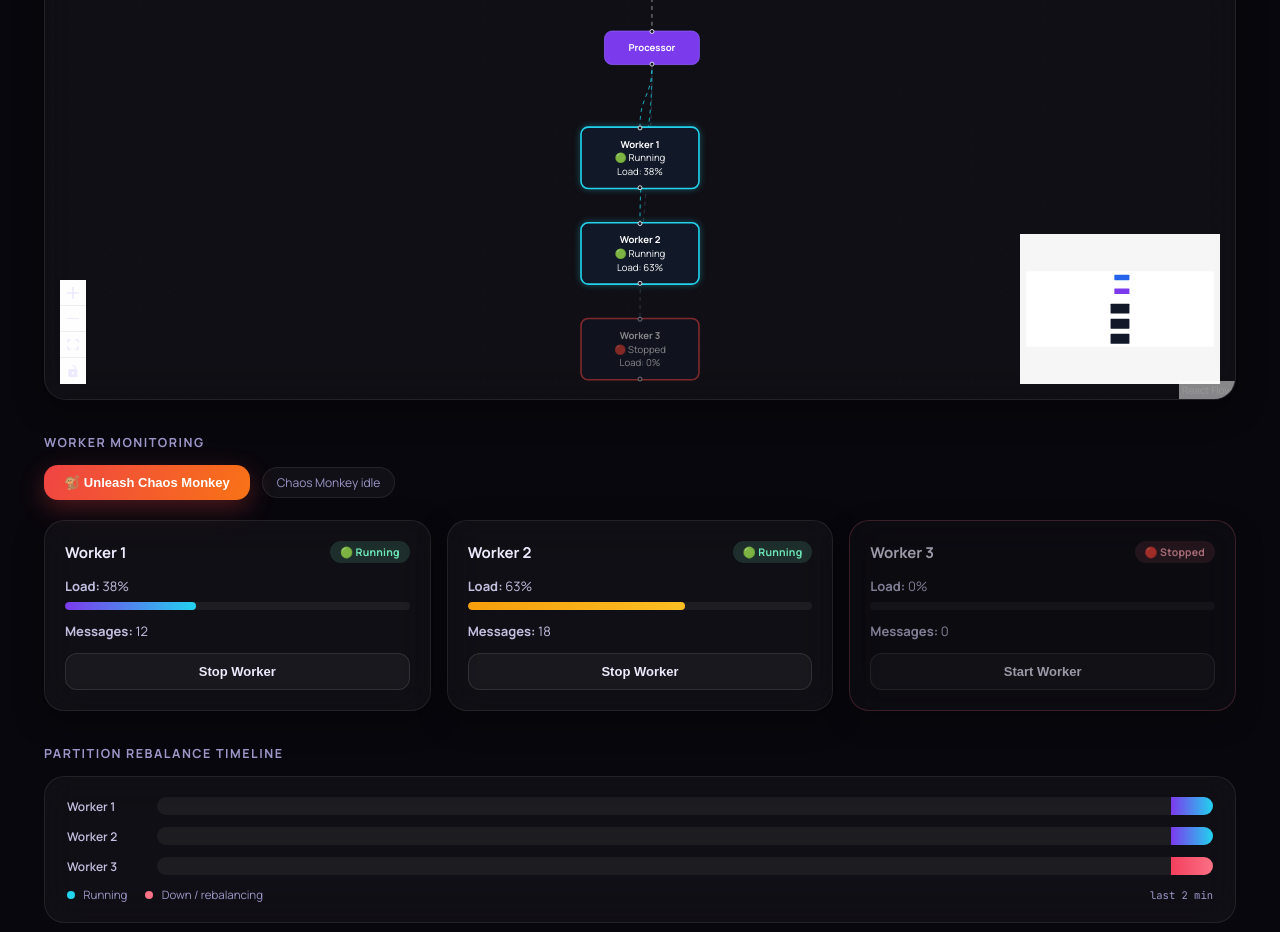
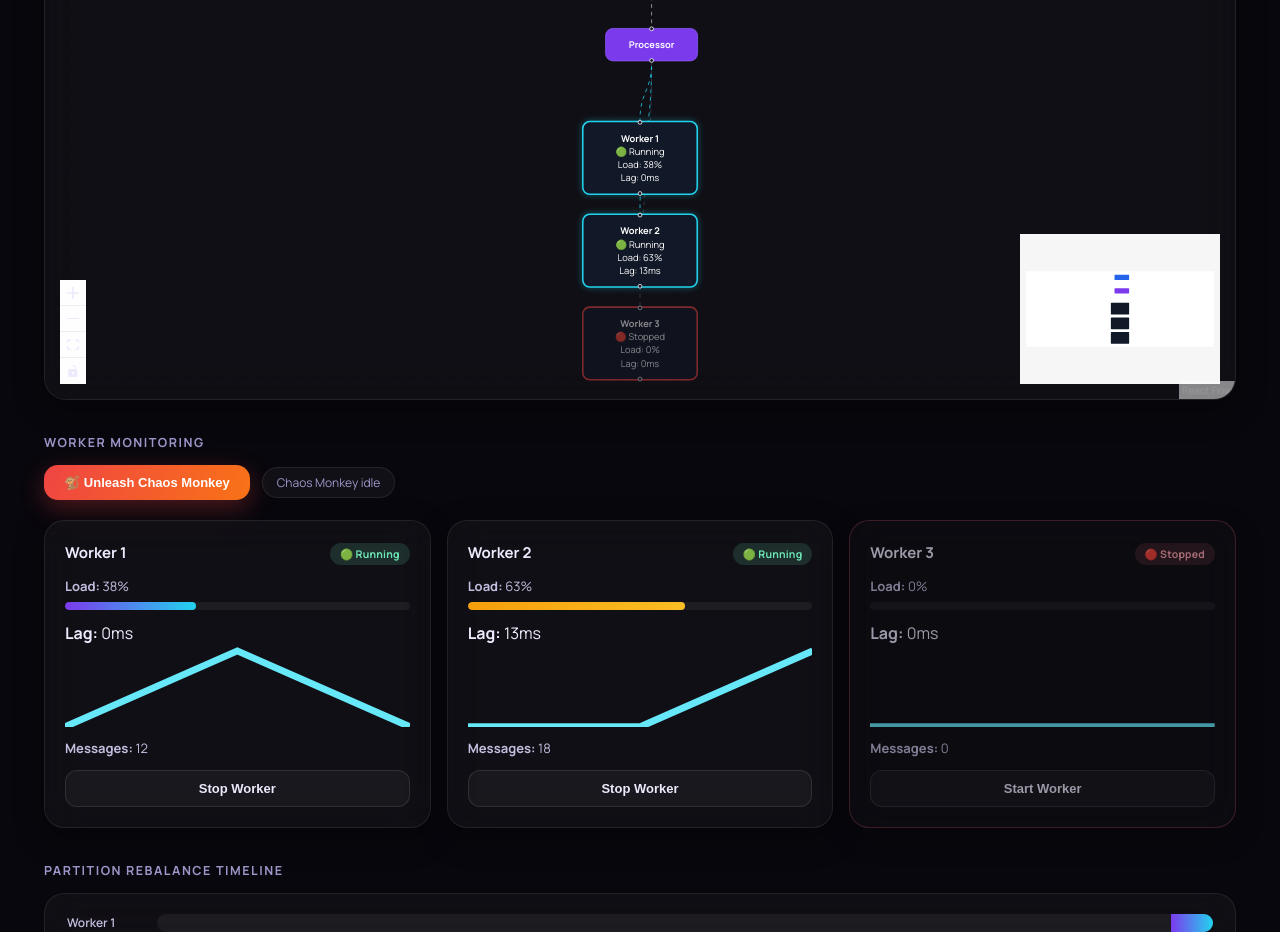
Before and after one commit to ZoyaTabassum/StreamForge, a React app in the folder frontend/: page / in a window 1280 px wide. Shown: the part 420-1352 px from the top of the page. Built offline with nearby package versions, Linux system fonts and the light colour scheme; the HTML template or start-up script is replaced by a standard one.

Commit message:
simulated consumer lag + bottleneck detection

```diff
--- a/frontend/src/App.jsx
+++ b/frontend/src/App.jsx
@@ -106,24 +106,57 @@ const initialEdges = [
 // ===============================
 
 const initialWorkers = [
-  { id: 1, name: "Worker 1", status: "Running", load: 42, messages: 12 },
-  { id: 2, name: "Worker 2", status: "Running", load: 67, messages: 18 },
-  { id: 3, name: "Worker 3", status: "Stopped", load: 0, messages: 0 },
+  { id: 1, name: "Worker 1", status: "Running", load: 42, messages: 12, lag: 0, lagHistory: [0] },
+  { id: 2, name: "Worker 2", status: "Running", load: 67, messages: 18, lag: 0, lagHistory: [0] },
+  { id: 3, name: "Worker 3", status: "Stopped", load: 0, messages: 0, lag: 0, lagHistory: [0] },
 ];
 
 // Rolling window shown on the rebalance timeline (2 minutes).
 const TIMELINE_WINDOW_MS = 120000;
 
-function NodeLabel({ worker }) {
+// DAY 16 - simulated Prometheus-style consumer lag.
+// Runs on the same cadence a real scrape interval would use.
+const PROM_SCRAPE_INTERVAL_MS = 2000;
+const LAG_RISE_LOAD_THRESHOLD = 70;   // load% above which lag climbs
+const LAG_DRAIN_LOAD_THRESHOLD = 40;  // load% below which lag drains
+const BOTTLENECK_LAG_MS = 2500;       // lag threshold to flag the worst worker as THE bottleneck
+const LAG_HISTORY_LENGTH = 20;        // samples kept per worker for the sparkline
+
+function NodeLabel({ worker, isBottleneck }) {
   const isRunning = worker.status === "Running";
   return (
     <div>
-      <strong>{worker.name}</strong>
+      <strong>{isBottleneck ? "🔥 " : ""}{worker.name}</strong>
       <br />
       {isRunning ? "🟢 Running" : "🔴 Stopped"}
       <br />
       Load: {worker.load}%
+      <br />
+      Lag: {worker.lag}ms
     </div>
+  );
+}
+
+// DAY 16 - tiny inline sparkline, no chart library needed.
+function LagSparkline({ history, isBottleneck }) {
+  const max = Math.max(1, ...history);
+  const points = history
+    .map((value, index) => {
+      const x = (index / Math.max(1, history.length - 1)) * 100;
+      const y = 24 - (value / max) * 22;
+      return `${x},${y}`;
+    })
+    .join(" ");
+
+  return (
+    <svg viewBox="0 0 100 24" className="lag-sparkline" preserveAspectRatio="none">
+      <polyline
+        points={points}
+        fill="none"
+        stroke={isBottleneck ? "#fb7185" : "#67e8f9"}
+        strokeWidth="2"
+      />
+    </svg>
   );
 }
 
@@ -175,6 +208,57 @@ function App() {
   }, []);
 
   // ===============================
+  // DAY 16 - BOTTLENECK DETECTION
+  // ===============================
+  //
+  // Derived every render from workers[].lag — not its own state, so it's
+  // always in sync with whatever the last Prometheus-style scrape produced.
+  // Only the single worst RUNNING worker can be "the" bottleneck, and only
+  // once its lag actually crosses the threshold.
+
+  const runningWorkersForLag = workers.filter((w) => w.status === "Running");
+  const worstLagWorker =
+    runningWorkersForLag.length > 0
+      ? runningWorkersForLag.reduce((worst, w) => (w.lag > worst.lag ? w : worst), runningWorkersForLag[0])
+      : null;
+  const bottleneckWorkerId =
+    worstLagWorker && worstLagWorker.lag >= BOTTLENECK_LAG_MS ? worstLagWorker.id : null;
+
+  // DAY 16 - log an activity entry exactly once when the bottleneck starts
+  // or clears, instead of spamming one every render.
+  const prevBottleneckRef = useRef(null);
+  useEffect(() => {
+    if (bottleneckWorkerId === prevBottleneckRef.current) return;
+
+    const eventTime = new Date().toLocaleTimeString();
+
+    if (bottleneckWorkerId) {
+      const w = workers.find((worker) => worker.id === bottleneckWorkerId);
+      setActivity((previousActivity) => [
+        {
+          id: Date.now() + Math.random(),
+          type: "bottleneck",
+          text: `${w ? w.name : "A worker"} flagged as the bottleneck — consumer lag ${w ? w.lag : "?"}ms`,
+          time: eventTime,
+        },
+        ...previousActivity,
+      ].slice(0, 40));
+    } else if (prevBottleneckRef.current !== null) {
+      setActivity((previousActivity) => [
+        {
+          id: Date.now() + Math.random(),
+          type: "recovered",
+          text: "Bottleneck cleared — consumer lag back to normal",
+          time: eventTime,
+        },
+        ...previousActivity,
+      ].slice(0, 40));
+    }
+
+    prevBottleneckRef.current = bottleneckWorkerId;
+  }, [bottleneckWorkerId]);
+
+  // ===============================
   // REFLECT WORKER STATE ONTO GRAPH NODES
   // ===============================
 
@@ -186,6 +270,8 @@ function App() {
 
         const isRunning = worker.status === "Running";
         const isHot = isRunning && worker.load >= 85;
+        const isBottleneck = worker.id === bottleneckWorkerId;
+
         const borderColor = !isRunning ? "#ef4444" : isHot ? "#f59e0b" : "#22d3ee";
         const glow = !isRunning
           ? "none"
@@ -195,18 +281,19 @@ function App() {
 
         return {
           ...node,
-          data: { label: <NodeLabel worker={worker} /> },
+          data: { label: <NodeLabel worker={worker} isBottleneck={isBottleneck} /> },
           style: {
             ...node.style,
-            border: `2px solid ${borderColor}`,
+            border: isBottleneck ? "3px solid #fb7185" : `2px solid ${borderColor}`,
             opacity: isRunning ? 1 : 0.5,
-            boxShadow: glow,
+            boxShadow: isBottleneck ? "0 0 16px rgba(244,63,94,0.6)" : glow,
+            animation: isBottleneck ? "bottleneckPulse 1.1s ease-in-out infinite" : "none",
             transition: "all 0.4s ease",
           },
         };
       })
     );
-  }, [workers, setNodes]);
+  }, [workers, bottleneckWorkerId, setNodes]);
 
   // ===============================
   // REFLECT WORKER STATE ONTO EDGES
@@ -283,19 +370,53 @@ function App() {
   }, [autoStream, simulateMessage]);
 
   // ===============================
-  // WORKER LOAD RECOVERY
+  // WORKER LOAD RECOVERY + DAY 16 SIMULATED CONSUMER LAG
   // ===============================
+  //
+  // Same cadence a Prometheus scrape would use. Load drifts back down when
+  // idle, same as before. Lag is the new "how far behind is this consumer"
+  // signal: it climbs when load is high, drains when load is low — this is
+  // exactly the shape api-contract.md (Day 14) describes swapping for real
+  // Prometheus numbers once the backend exposes them.
 
   useEffect(() => {
     const recoveryInterval = setInterval(() => {
       setWorkers((previousWorkers) =>
-        previousWorkers.map((worker) =>
-          worker.status !== "Running"
-            ? { ...worker, load: 0 }
-            : { ...worker, load: Math.max(0, worker.load - 2) }
-        )
+        previousWorkers.map((worker) => {
+          if (worker.status !== "Running") {
+            // Not running — its partition is (hopefully) covered elsewhere,
+            // so its own backlog drains as the covering worker catches up.
+            const drainedLag = Math.max(0, worker.lag - 300);
+            return {
+              ...worker,
+              load: 0,
+              lag: drainedLag,
+              lagHistory: [...worker.lagHistory.slice(-(LAG_HISTORY_LENGTH - 1)), drainedLag],
+            };
+          }
+
+          const nextLoad = Math.max(0, worker.load - 2);
+
+          let lagDelta;
+          if (worker.load >= LAG_RISE_LOAD_THRESHOLD) {
+            lagDelta = 60 + Math.random() * 140; // struggling — lag climbs fast
+          } else if (worker.load <= LAG_DRAIN_LOAD_THRESHOLD) {
+            lagDelta = -(80 + Math.random() * 120); // idle — catching back up
+          } else {
+            lagDelta = (Math.random() - 0.5) * 40; // mid-load — mild drift
+          }
+
+          const nextLag = Math.max(0, Math.round(worker.lag + lagDelta));
+
+          return {
+            ...worker,
+            load: nextLoad,
+            lag: nextLag,
+            lagHistory: [...worker.lagHistory.slice(-(LAG_HISTORY_LENGTH - 1)), nextLag],
+          };
+        })
       );
-    }, 2000);
+    }, PROM_SCRAPE_INTERVAL_MS);
     return () => clearInterval(recoveryInterval);
   }, []);
 
@@ -488,6 +609,16 @@ function App() {
           },
         ]
       : []),
+    // DAY 16 - bottleneck alert, only while one is actually flagged.
+    ...(bottleneckWorkerId
+      ? [
+          {
+            id: `bottleneck-${bottleneckWorkerId}`,
+            level: "critical",
+            text: `${worstLagWorker.name} is the throughput bottleneck (lag ${worstLagWorker.lag}ms) — investigate before it backs up the pipeline`,
+          },
+        ]
+      : []),
     ...workers
       .filter((w) => w.status !== "Running")
       .map((w) => ({
@@ -507,13 +638,14 @@ function App() {
   const loadClass = (load) => (load >= 85 ? "hot" : load >= 60 ? "warm" : "cool");
 
   // ===============================
-  // DAY 12 - FILTERED ACTIVITY
+  // DAY 12 - FILTERED ACTIVITY (now includes bottleneck events)
   // ===============================
 
   const filteredActivity = activity.filter((item) => {
     if (activityFilter === "all") return true;
     if (activityFilter === "processed") return item.type === "processed";
-    if (activityFilter === "rebalance") return item.type === "stopped" || item.type === "recovered";
+    if (activityFilter === "rebalance")
+      return item.type === "stopped" || item.type === "recovered" || item.type === "bottleneck";
     return true;
   });
 
@@ -612,13 +744,18 @@ function App() {
       </div>
 
       <div className="worker-monitoring">
-        {workers.map((worker) => (
+        {workers.map((worker) => {
+          const isBottleneck = worker.id === bottleneckWorkerId;
+          return (
             <div className={`monitor-card ${worker.status === "Running" ? "" : "is-down"}`} key={worker.id}>
               <div className="monitor-header">
                 <h3>{worker.name}</h3>
+                <div className="monitor-badges">
                   <span className={worker.status === "Running" ? "monitor-status running" : "monitor-status stopped"}>
                     {worker.status === "Running" ? "🟢 Running" : "🔴 Stopped"}
                   </span>
+                  {isBottleneck && <span className="bottleneck-badge">🔥 Bottleneck</span>}
+                </div>
               </div>
 
               <div className="monitor-info">
@@ -629,6 +766,14 @@ function App() {
                     style={{ width: `${worker.load}%` }}
                   />
                 </div>
+
+                <div className="lag-row">
+                  <span className={`lag-value ${isBottleneck ? "hot" : ""}`}>
+                    <strong>Lag:</strong> {worker.lag}ms
+                  </span>
+                  <LagSparkline history={worker.lagHistory} isBottleneck={isBottleneck} />
+                </div>
+
                 <p><strong>Messages:</strong> {worker.messages}</p>
               </div>
 
@@ -636,7 +781,8 @@ function App() {
                 {worker.status === "Running" ? "Stop Worker" : "Start Worker"}
               </button>
             </div>
-        ))}
+          );
+        })}
       </div>
 
       <h2 className="section-title">Partition Rebalance Timeline</h2>
```
Lines whose indentation alone changed are shown as unchanged.
